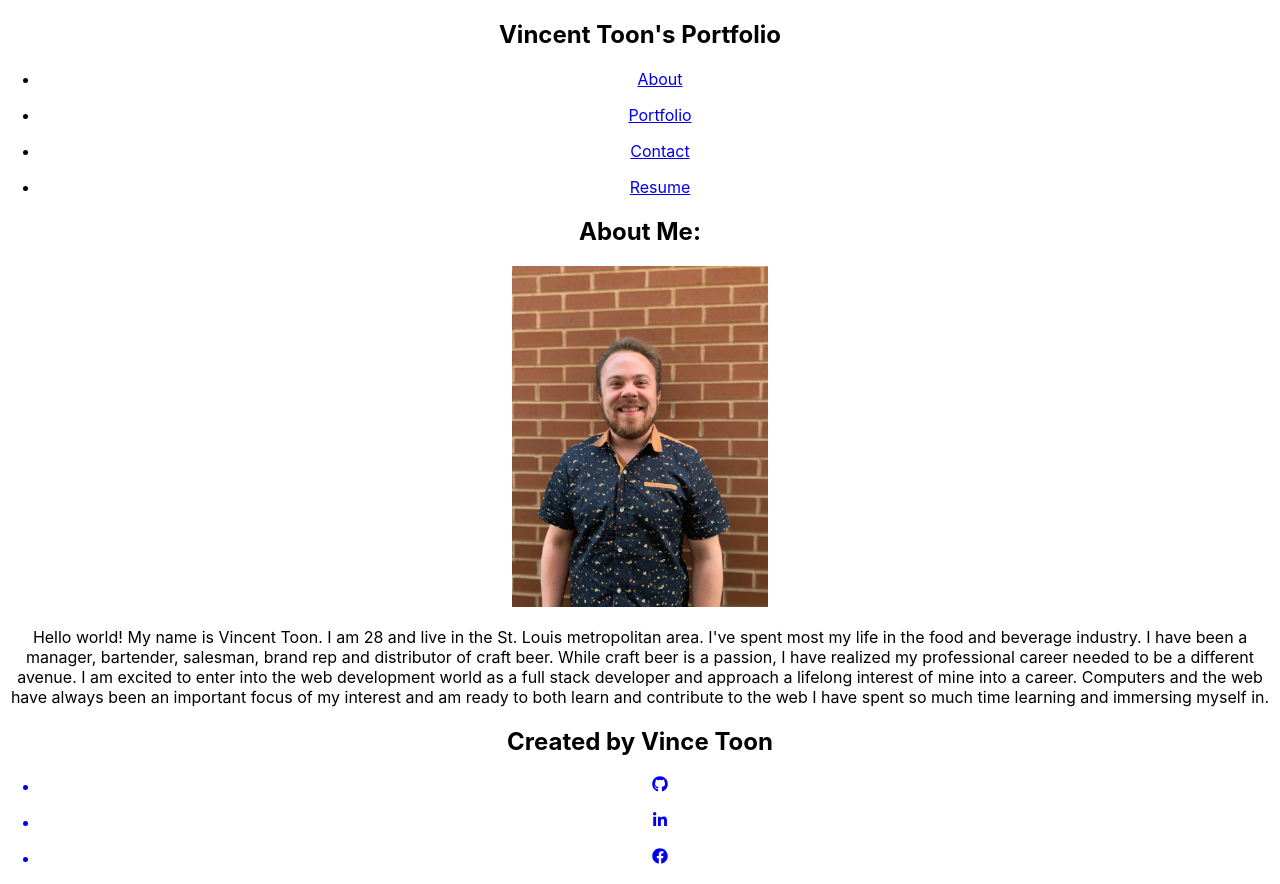
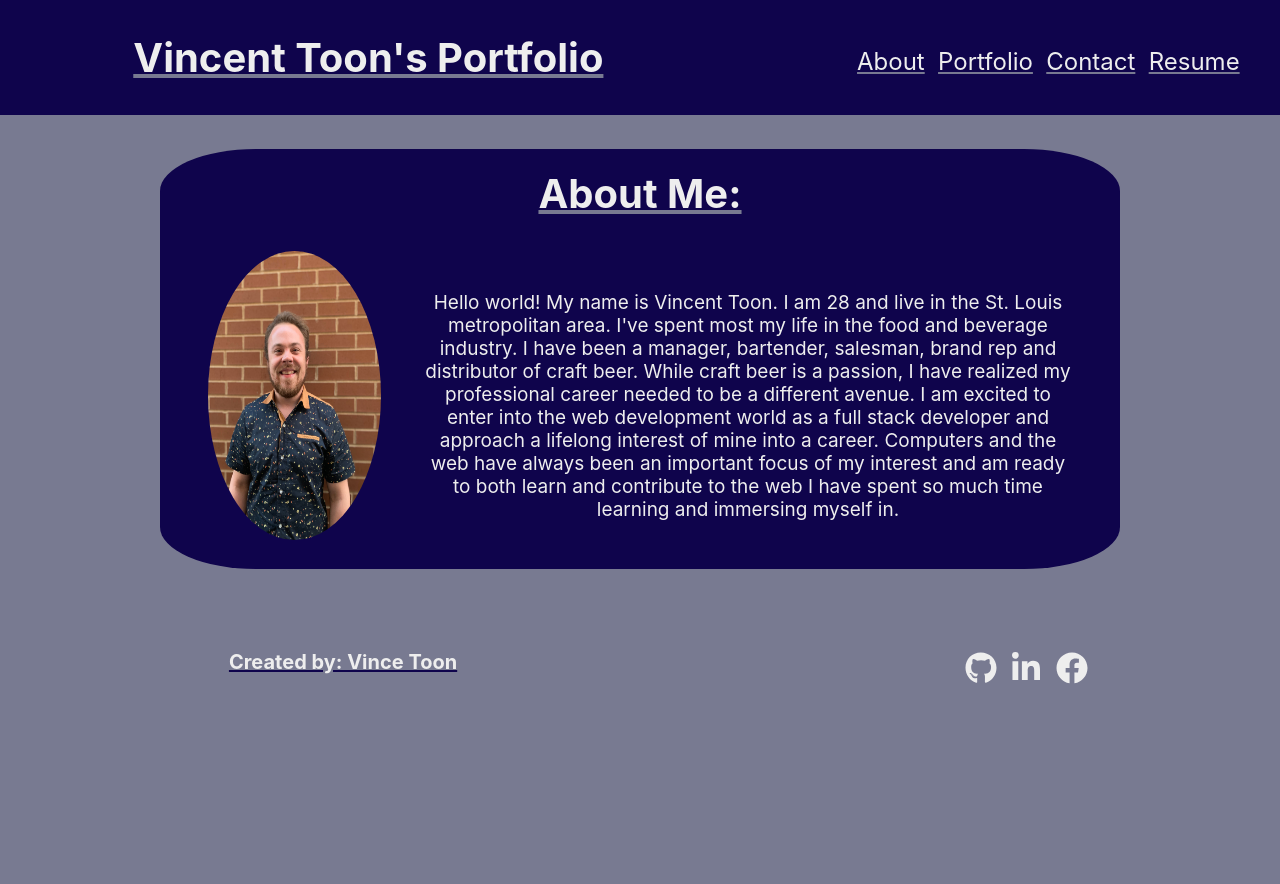
Before and after one commit to Vincenttoon/Toon-React-Portfolio, a React (Create React App) app: page / in a window 1280 px wide. After the commit the page ends 800 px from the top, so only its background shows below. Built offline with nearby package versions, Linux system fonts and the light colour scheme.

Commit message:
inital styling implemented

```diff
--- a/src/components/About/index.js
+++ b/src/components/About/index.js
@@ -1,25 +1,35 @@
 import React from "react";
-import meImg from '../../assets/small/me_pic.jpg';
+import meImg from "../../assets/small/me_pic.jpg";
 
 function About() {
   return (
-    <section>
-      <div>
-        <h1>About Me:</h1>
+    <section className="about-section">
+      <div className="about-text-div">
+        <h1 className="AM-h1">About Me:</h1>
       </div>
-      <div>
+      <div className="about-details">
         <div className="img-div">
-          <img src={meImg} className='vince-img' style={{ width: "20%" }} alt='Vincent smiling' />
+
         </div>
         <div className="txt-div">
-            <p>
-                Hello world! My name is Vincent Toon. I am 28 and live in the St. Louis metropolitan area. I've spent most my life in
-                the food and beverage industry. I have been a manager, bartender, salesman, brand rep and distributor of craft beer. While
-                craft beer is a passion, I have realized my professional career needed to be a different avenue. I am excited to enter
-                into the web development world as a full stack developer and approach a lifelong interest of mine into a career.
-                Computers and the web have always been an important focus of my interest and am ready to both learn and contribute to
-                the web I have spent so much time learning and immersing myself in.
-            </p>
+        <img
+            src={meImg}
+            className="vince-img"
+            style={{ width: "20%" }}
+            alt="Vincent smiling"
+          />
+          <p className="abt-txt">
+            Hello world! My name is Vincent Toon. I am 28 and live in the St.
+            Louis metropolitan area. I've spent most my life in the food and
+            beverage industry. I have been a manager, bartender, salesman, brand
+            rep and distributor of craft beer. While craft beer is a passion, I
+            have realized my professional career needed to be a different
+            avenue. I am excited to enter into the web development world as a
+            full stack developer and approach a lifelong interest of mine into a
+            career. Computers and the web have always been an important focus of
+            my interest and am ready to both learn and contribute to the web I
+            have spent so much time learning and immersing myself in.
+          </p>
         </div>
       </div>
     </section>
--- a/src/components/Contact/index.js
+++ b/src/components/Contact/index.js
@@ -38,32 +38,35 @@ function ContactForm() {
   };
 
   return (
-    <section>
-      <h1 data-testid="h1tag">Contact me</h1>
+    <section className="contact-cont">
+      <h1 className="contact-h1" data-testid="h1tag">Contact me</h1>
       <form id="contact-form" onSubmit={handleSubmit}>
-        <div>
-          <label htmlFor="name">Name:</label>
+        <div className="name-div">
+          <label className="name" htmlFor="name">Name:</label>
           <input
             type="text"
             name="name"
+            className="name-input"
             defaultValue={name}
             onBlur={handleChange}
           />
         </div>
-        <div>
-          <label htmlFor="email">Email address:</label>
+        <div className="name-div email-div">
+          <label className="name" htmlFor="email">Email address:</label>
           <input
             type="email"
             name="email"
+            className="name-input"
             defaultValue={email}
             onBlur={handleChange}
           />
         </div>
         <div>
-          <label htmlFor="message">Message:</label>
+          <label className="message" htmlFor="message">Message:</label>
           <textarea
             name="message"
             rows="5"
+            className="message-area"
             defaultValue={message}
             onBlur={handleChange}
           />
@@ -73,7 +76,7 @@ function ContactForm() {
             <p className="error-text">{errorMessage}</p>
           </div>
         )}
-        <button data-testid="button" type="submit">
+        <button className="submit-btn" data-testid="button" type="submit">
           Submit
         </button>
       </form>
--- a/src/components/Footer/index.js
+++ b/src/components/Footer/index.js
@@ -1,39 +1,36 @@
 import React from "react";
-import { FaFacebook } from 'react-icons/fa';
-import { FaGithub } from 'react-icons/fa';
-import { FaLinkedinIn } from 'react-icons/fa';
+import { FaFacebook } from "react-icons/fa";
+import { FaGithub } from "react-icons/fa";
+import { FaLinkedinIn } from "react-icons/fa";
 
 function Footer() {
   return (
+    <div className="footer-div">
       <div>
-      <h2>Created by Vince Toon</h2>
-      <p>
+        <h2 className="foot-h2">Created by: Vince Toon</h2>
+
+      </div>
+      <div className="icon-list">
+        <div>
           <ul>
             <a href="https://github.com/Vincenttoon">
-            <li>
-              <FaGithub />
+              <li className="icon-li">
+                <FaGithub fontSize={'2em'}/>
+              </li>
+            </a>
+            <a href="https://www.linkedin.com/in/vincent-toon-4954b6162/">
+              <li className="icon-li">
+                <FaLinkedinIn fontSize={'2em'} />
+              </li>
+            </a>
+            <a href="https://www.facebook.com/vince.toon">
+              <li className="icon-li">
+                <FaFacebook fontSize={'2em'}/>
               </li>
             </a>
           </ul>
-      </p>
-      <p>
-        <ul>
-          <a href="https://www.linkedin.com/in/vincent-toon-4954b6162/">
-            <li>
-              <FaLinkedinIn />
-            </li>
-          </a>
-        </ul>
-      </p>
-      <p>
-        <ul>
-          <a href="https://www.facebook.com/vince.toon">
-            <li>
-              <FaFacebook />
-            </li>
-          </a>
-        </ul>
-      </p>
+        </div>
+      </div>
     </div>
   );
 }
--- a/src/components/Header/index.js
+++ b/src/components/Header/index.js
@@ -5,14 +5,14 @@ function Header(props) {
   const { currentTab, handleTabChange } = props;
 
   return (
-    <div className="">
+    <div>
       <section>
-        <header className="">
-          <div>
-            <h1>Vincent Toon's Portfolio</h1>
+        <header className="hero">
+          <div className="hero-div">
+            <h1 className="hero-text">Vincent Toon's Portfolio</h1>
           </div>
-          <div className="">
-            <Nav
+          <div className="hero-nav">
+          <Nav
               currentTab={currentTab}
               handleTabChange={handleTabChange}
             ></Nav>
--- a/src/components/Nav/index.js
+++ b/src/components/Nav/index.js
@@ -6,29 +6,43 @@ function Nav(props) {
   return (
     <nav>
       <ul className="nav">
-            <li>
-                <a href="#about" onClick={() => handleTabChange('About')} className={currentTab === 'About' ? 'nav-link-active' : 'nav-link'}>
+        <li className="">
+          <a
+            href="#about"
+            onClick={() => handleTabChange("About")}
+            className={currentTab === "About" ? "nav-link-active" : "nav-link"}
+          >
             About
           </a>
         </li>
-        </ul>
-        <ul className="nav">
         <li>
-                <a href="#portfolio" onClick={() => handleTabChange('Portfolio')} className={currentTab === 'Portfolio' ? 'nav-link-active' : 'nav-link'}>
+          <a
+            href="#portfolio"
+            onClick={() => handleTabChange("Portfolio")}
+            className={
+              currentTab === "Portfolio" ? "nav-link-active" : "nav-link"
+            }
+          >
             Portfolio
           </a>
         </li>
-        </ul>
-        <ul className="nav">
         <li>
-                <a href="#contact" onClick={() => handleTabChange('Contact')} className={currentTab === 'Contact' ? 'nav-link-active' : 'nav-link'}>
+          <a
+            href="#contact"
+            onClick={() => handleTabChange("Contact")}
+            className={
+              currentTab === "Contact" ? "nav-link-active" : "nav-link"
+            }
+          >
             Contact
           </a>
         </li>
-        </ul>
-        <ul className="nav">
         <li>
-                <a href="#resume" onClick={() => handleTabChange('Resume')} className={currentTab === 'Resume' ? 'nav-link-active' : 'nav-link'}>
+          <a
+            href="#resume"
+            onClick={() => handleTabChange("Resume")}
+            className={currentTab === "Resume" ? "nav-link-active" : "nav-link"}
+          >
             Resume
           </a>
         </li>
--- a/src/components/Portfolio/index.js
+++ b/src/components/Portfolio/index.js
@@ -11,72 +11,120 @@ function Portfolio() {
     <div>
       <section>
         <div>
-          <h2>Projects:</h2>
+          <h2 className="projects-head">Projects:</h2>
+        </div>
+        <div className="project-cont">
+          <div className="project">
+            <div className="project-img">
+            <div className="project-description">
+              <a href="https://vincenttoon.github.io/brewery-finder/">
+                <h4>Find Your Brew</h4>
+              </a>
+            </div>
+              <a href="https://github.com/Vincenttoon/brewery-finder">
+                {" "}
+                <img
+                  src={breweryFinderImg}
+                  className="port-img"
+                  // style={{ width: "100%" }}
+                  alt="brewery finder home screen"
+                />
+              </a>
+            </div>
+
           </div>
           <div className="project">
             <div className="project-img">
-            <a href="https://github.com/Vincenttoon/brewery-finder">
-                {" "}
-              <img src={breweryFinderImg} className="port-img" style={{ width: "40%" }} alt='brewery finder home screen'/>
+            <div className="project-description">
+              <a href="https://safe-atoll-66410.herokuapp.com/">
+                <h4>Just Another Text Editor</h4>
               </a>
             </div>
-          <div className="project-description">
-            <a href='https://vincenttoon.github.io/brewery-finder/'><h4>Find Your Brew</h4></a>
+              <a href="https://github.com/Vincenttoon/textfas-burrito-two">
+                {" "}
+                <img
+                  src={jateImg}
+                  className="port-img"
+                  // style={{ width: "100%" }}
+                  alt="J A T E"
+                />
+              </a>
             </div>
           </div>
           <div className="project">
             <div className="project-img">
-            <a href="https://github.com/Vincenttoon/textfas-burrito-two">
-                {" "}
-              <img src={jateImg} className="port-img" style={{ width: "40%" }} alt='brewery finder home screen'/>
+            <div className="project-description">
+              <a href="https://github.com/Vincenttoon/ecommerce-back-end">
+                <h4>Ecommerce Back End</h4>
               </a>
             </div>
+              <a href="https://github.com/Vincenttoon/ecommerce-back-end">
+                {" "}
+                <img
+                  src={ecomImg}
+                  className="port-img"
+                  // style={{ width: "100%" }}
+                  alt="ecommerce art"
+                />
+              </a>
+            </div>
+
+          </div>
+          <div className="project">
+            <div className="project-img">
             <div className="project-description">
-            <a href='https://safe-atoll-66410.herokuapp.com/'><h4>Just Another Text Editor</h4></a>
+              <a href="https://thawing-atoll-91539.herokuapp.com/">
+                <h4>Rise2Challenge</h4>
+              </a>
+            </div>
+              <a href="https://github.com/JayWhiteBuffalo/Rise2Challenge">
+                {" "}
+                <img
+                  src={rise2ChallengeImg}
+                  className="port-img"
+                  // style={{ width: "100%" }}
+                  alt="rise 2 challenge workout page"
+                />
+              </a>
             </div>
           </div>
           <div className="project">
             <div className="project-img">
-            <a href="https://github.com/Vincenttoon/ecommerce-back-end">
-                {" "}
-              <img src={ecomImg} className="port-img" style={{ width: "40%" }} alt='brewery finder home screen'/>
+            <div className="project-description">
+              <a href="https://github.com/Vincenttoon/employee-tracker-extraordinaire">
+                <h4>Employee Tracker</h4>
               </a>
             </div>
-          <div className="project-description">
-            <a href='https://github.com/Vincenttoon/ecommerce-back-end'><h4>Ecommerce Back End</h4></a>
+              <a href="https://github.com/Vincenttoon/employee-tracker-extraordinaire">
+                {" "}
+                <img
+                  src={employeeImg}
+                  className="port-img"
+                  // style={{ width: "100%" }}
+                  alt="employees working"
+                />
+              </a>
             </div>
+
           </div>
           <div className="project">
             <div className="project-img">
-            <a href="https://github.com/JayWhiteBuffalo/Rise2Challenge">
-                {" "}
-              <img src={rise2ChallengeImg} className="port-img" style={{ width: "40%" }} alt='brewery finder home screen'/>
+            <div className="project-description">
+              <a href="https://github.com/Vincenttoon/team-building-exercise">
+                <h4>Team Builder</h4>
               </a>
             </div>
-          <div className="project-description">
-            <a href='https://thawing-atoll-91539.herokuapp.com/'><h4>Rise2Challenge</h4></a>
-          </div>
-        </div>
-        <div className="project">
-          <div className="project-img">
-            <a href="https://github.com/Vincenttoon/employee-tracker-extraordinaire">
+              <a href="https://github.com/Vincenttoon/team-building-exercise">
                 {" "}
-              <img src={employeeImg} className="port-img" style={{ width: "40%" }} alt='brewery finder home screen'/>
+                <img
+                  src={teamBuildingImg}
+                  className="port-img"
+                  // style={{ width: "100%" }}
+                  alt="team building page"
+                />
               </a>
             </div>
-          <div className="project-description">
-            <a href='https://github.com/Vincenttoon/employee-tracker-extraordinaire'><h4>Employee Tracker</h4></a>
-          </div>
-        </div>
-        <div className="project">
-          <div className="project-img">
-            <a href="https://github.com/Vincenttoon/team-building-exercise">
-                {" "}
-              <img src={teamBuildingImg} className="port-img" style={{ width: "40%" }} alt='team building page'/>
-            </a>
-          </div>
-          <div className="project-description">
-            <a href='https://github.com/Vincenttoon/team-building-exercise'><h4>Team Builder</h4></a>
+
           </div>
         </div>
       </section>
--- a/src/components/Resume/index.js
+++ b/src/components/Resume/index.js
@@ -1,32 +1,35 @@
 import React from "react";
 import resume from '../../assets/resume/Resume.pdf';
 import { FaFileDownload } from 'react-icons/fa';
-import { GrTechnology } from 'react-icons/gr';
-import { GrPersonalComputer } from 'react-icons/gr';
+import { BsBook } from 'react-icons/bs';
+import { MdComputer } from 'react-icons/md';
 import { GiBrain } from 'react-icons/gi';
 
 
 function Resume() {
   return (
-    <div>
+    <div className="resume-cont">
       <section>
-        <div>
+        <div className="resume-head-div">
           <h2>Vincent's Resume:</h2>
         </div>
         <div className="download-div">
           <div className="resume-download">
             <a href={resume} className='download-logo' download>
-              <FaFileDownload />
+              <FaFileDownload  fontSize={'3em'}/>
             </a>
+            <p className="p-text-resume">
+              Click Icon above to download Vincen't resume to your local machine
+            </p>
           </div>
         </div>
       </section>
-      <section>
-        <div>
+      <section className="card-container">
+        <div className="resume-card">
           <h3>Primary Practices:</h3>
           <ul>
             <li className="resume-logos">
-              <GrPersonalComputer />
+              <MdComputer fontSize={'3em'}/>
             </li>
             <li>Mongoose</li>
             <li>Express</li>
@@ -34,11 +37,11 @@ function Resume() {
             <li>Node.js</li>
           </ul>
         </div>
-        <div>
+        <div className="resume-card">
           <h3>Technologies:</h3>
           <ul>
           <li className="resume-logos">
-              <GrTechnology />
+              <BsBook fontSize={'3em'}/>
             </li>
             <li>Javascript</li>
             <li>HTML</li>
@@ -52,11 +55,11 @@ function Resume() {
             <li>SQL</li>
           </ul>
         </div>
-        <div>
+        <div className="resume-card">
           <h3>Logical Practices:</h3>
           <ul>
           <li className="resume-logos">
-              <GiBrain />
+              <GiBrain fontSize={'3em'}/>
             </li>
             <li>State</li>
             <li>OOP</li>
--- a/src/index.css
+++ b/src/index.css
@@ -1,3 +1,10 @@
+:root {
+  --primary: #0F044C;
+  --secondary: #141E61;
+  --third: #787A91;
+  --fourth: #EEEEEE;
+}
+
 body {
   margin: 0;
   font-family: -apple-system, BlinkMacSystemFont, 'Segoe UI', 'Roboto', 'Oxygen',
@@ -5,9 +12,298 @@ body {
     sans-serif;
   -webkit-font-smoothing: antialiased;
   -moz-osx-font-smoothing: grayscale;
+  background-color: #787A91;
+  color: #EEEEEE;
 }
 
 code {
   font-family: source-code-pro, Menlo, Monaco, Consolas, 'Courier New',
     monospace;
 }
+
+a {
+  color: #EEEEEE;
+  text-decoration: underline;
+  text-decoration-color: var(--third);
+}
+
+a:hover {
+  color: #787A91;
+  text-decoration-color: var(--fourth);
+}
+
+nav {
+  width: 100%;
+  list-style: none;
+}
+
+ul {
+  list-style: none;
+  flex-wrap: wrap;
+}
+
+.hero {
+  width: 100%;
+  display: flex;
+  flex-direction: row;
+  justify-content: space-around;
+  background-color: var(--primary);
+  color: #EEEEEE;
+}
+
+.hero-div {
+  display: flex;
+  width: 45%;
+  justify-content: center;
+}
+
+.hero-nav {
+  padding-top: 23px;
+
+}
+
+.hero-nav ul {
+  display: flex;
+  width: 100%;
+  justify-content: space-between;
+  flex-direction: row;
+  font-size: 24px;
+}
+
+a nav-link:hover {
+  color: #787A91;
+}
+
+.hero-text {
+  font-size: 40px;
+  text-decoration: underline;
+  text-decoration-color: var(--third);
+}
+
+
+.about-section {
+  background-color: var(--primary);
+  width: 75%;
+  margin: 0 auto;
+  border-radius: 10%;
+}
+
+.AM-h1 {
+  font-size: 40px;
+  text-decoration: underline;
+  color: var(--fourth);
+  padding-top: 20px;
+  text-decoration-color: var(--third);
+}
+
+.about-details {
+  display: flex;
+  flex-direction: column;
+  justify-content: space-between;
+}
+
+.img-div {
+  height: 10%;
+}
+
+.txt-div {
+  width: 90%;
+  margin: 0 auto;
+  display: flex;
+  font-size: 19px;
+  padding-bottom: 3%;
+}
+
+.vince-img {
+  border-radius: 50%;
+}
+
+.abt-txt {
+  padding-left: 5%;
+  padding-top: 2.5%;
+  color: var(--fourth);
+}
+
+.footer-div {
+  display: flex;
+  align-self: flex-end;
+  justify-content: space-around;
+  width: 100%;
+  padding-top: 5%;
+  color: #EEEEEE;
+  text-decoration: underline;
+  text-decoration-color: var(--primary);
+}
+
+.icon-list ul {
+  width: 100%;
+  display: flex;
+  flex-direction: row;
+  justify-content: space-around;
+}
+
+.icon-list li {
+  padding: 10%;
+}
+
+.foot-h2 {
+  font-size: 20px;
+}
+
+.icon-li:hover {
+  color: #0F044C;
+}
+
+.projects-head{
+  font-size: 35px;
+  color: #EEEEEE;
+  padding-top: 2%;
+  text-decoration: underline;
+  text-decoration-color: #0F044C;
+}
+.project-cont {
+  display: flex;
+  flex-wrap: wrap;
+  justify-content: space-around;
+  margin: 0 auto;
+  width: 85%;
+}
+
+.project h4 {
+  color: #0F044C;
+  text-decoration: underline;
+  text-decoration-color: var(--fourth);
+  font-size: 23px;
+}
+
+.project h4:hover {
+  color: var(--fourth);
+  text-decoration: underline;
+  text-decoration-color: var(--primary);
+  font-size: 20px;
+}
+
+.port-img {
+  height: 250px;
+  width: 450px;
+  border-radius: 25px;
+}
+
+.port-img:hover {
+  filter: blur(2px);
+}
+
+.contact-cont {
+  width: 80%;
+  margin: 0 auto;
+  background-color: #0F044C;
+  border-radius: 25px;
+}
+
+.contact-h1 {
+  font-size: 40px;
+  color: var(--fourth);
+  text-decoration: underline;
+  text-decoration-color: var(--third);
+  padding-top: 2%;
+}
+
+.name-div {
+  padding: 1%;
+  font-size: 25px;
+  color: #EEEEEE;
+}
+
+.name {
+  padding-right: 1%;
+  text-decoration: underline;
+  text-decoration-color: var(--third);
+}
+
+.name-input {
+  height: 50px;
+  width: 300px;
+  border-radius: 25px;
+}
+
+.email-div {
+  padding-right: 102px;
+}
+
+.message-area {
+  margin-top: 1%;
+  margin-bottom: 1%;
+  height: 150px;
+  width: 500px;
+  border-radius: 25px;
+}
+
+.message {
+  color: var(--fourth);
+  font-size: 25px;
+  padding-right: 1%;
+}
+
+.submit-btn {
+  border-radius: 25px;
+  width: 25%;
+  height: 50px;
+  margin-bottom: 3%;
+  font-size: 20px;
+  background-color: #787A91;
+}
+
+.submit-btn:hover {
+  background-color: #EEEEEE;
+  color: #0F044C;
+}
+
+.resume-cont {
+  width: 80%;
+  margin: 0 auto;
+}
+
+.resume-head-div {
+  font-size: 30px;
+  text-decoration: underline;
+  text-decoration-color: var(--primary);
+}
+
+.p-text-resume {
+  font-size: 18px;
+}
+
+.card-container {
+  display: flex;
+  justify-content: space-around;
+  margin: 0 auto;
+}
+
+.resume-card {
+  display: flex;
+  flex-direction: column;
+  justify-content: start;
+  width: 30%;
+  background-color: var(--primary);
+  margin: 0;
+  padding: 0;
+}
+
+.resume-logos {
+  color: var(--third);
+}
+
+.resume-card li {
+  font-size: 18px;
+  margin: 1%;
+}
+
+.resume-card h3 {
+  text-decoration: underline;
+  text-decoration-color: var(--third);
+  font-size: 20px;
+}
+
+.resume-card ul {
+  margin-left: 0px;
+}
```
Lines whose indentation alone changed are shown as unchanged.
